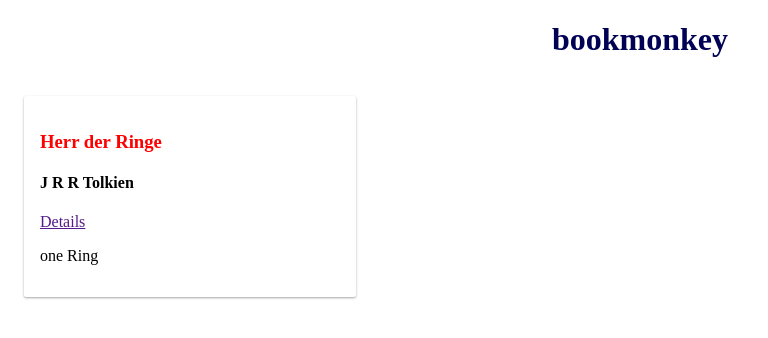
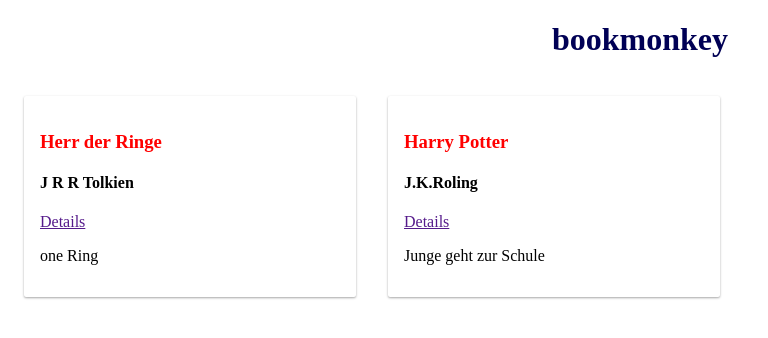
Before and after one commit to Graz190/bookmonkey-client, an Angular app: page / in a window 1280 px wide. Shown: the top 338 px of the page, without its empty margins (0-768 px from the left). Built offline with nearby package versions, Linux system fonts and the light colour scheme.

Commit message:
show mulitpl books

```diff
--- a/src/app/app.component.html
+++ b/src/app/app.component.html
@@ -1,4 +1,5 @@
 <h1>{{title}}</h1>
-<app-book-card [content]="book" (detailsClick)="goToBookDetails($event)">
-
+<ng-container>
+<app-book-card *ngFor="let book of books" [content]="book" (detailsClick)="goToBookDetails($event)">
 </app-book-card>
+</ng-container>
--- a/src/app/app.component.ts
+++ b/src/app/app.component.ts
@@ -13,10 +13,15 @@
     console.log('navigate to book details, soon...');
     console.log(book);
   }
-  book:Book ={
+  books:Book[] =[{
     title:"Herr der Ringe",
     author:'J R R Tolkien',
     abstract:'one Ring'
-  }
+  },
+  {title:"Harry Potter",
+  author:'J.K.Roling',
+  abstract:'Junge geht zur Schule'
+}
+]
 
 }
```
